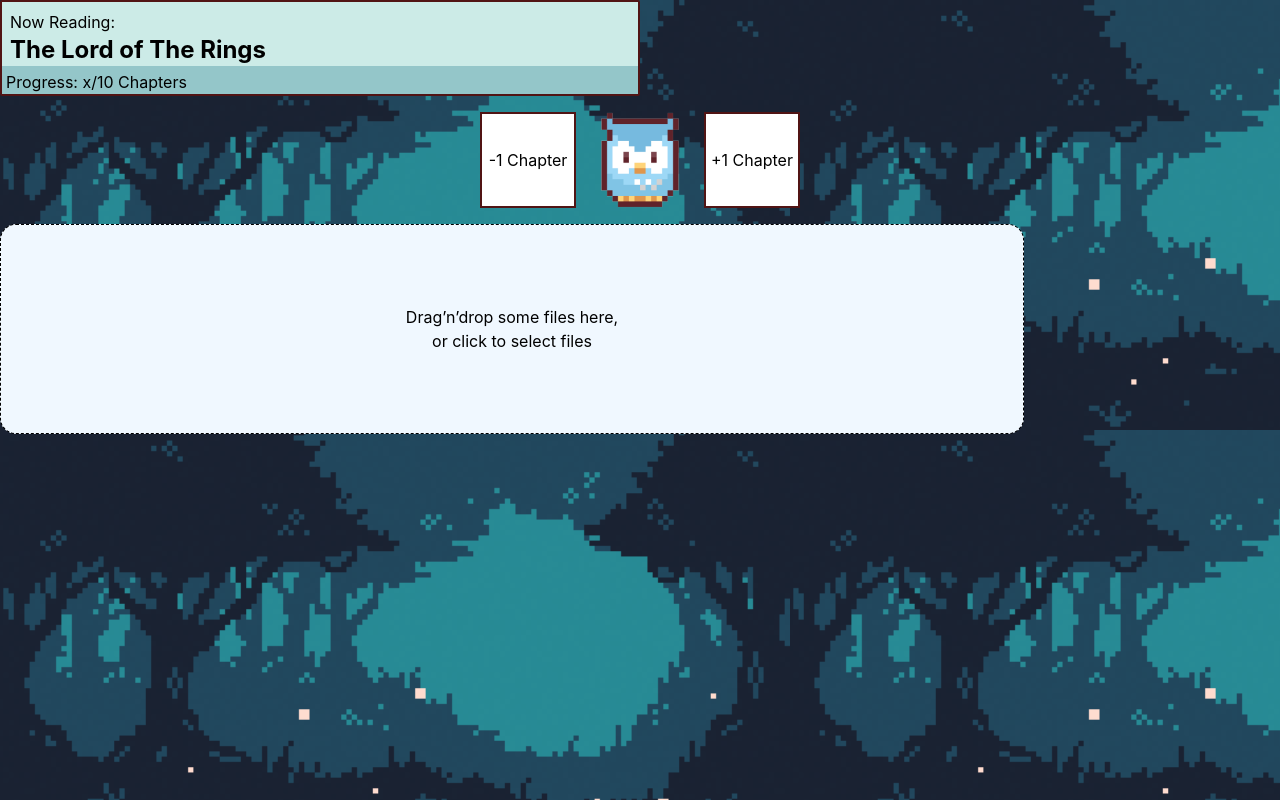
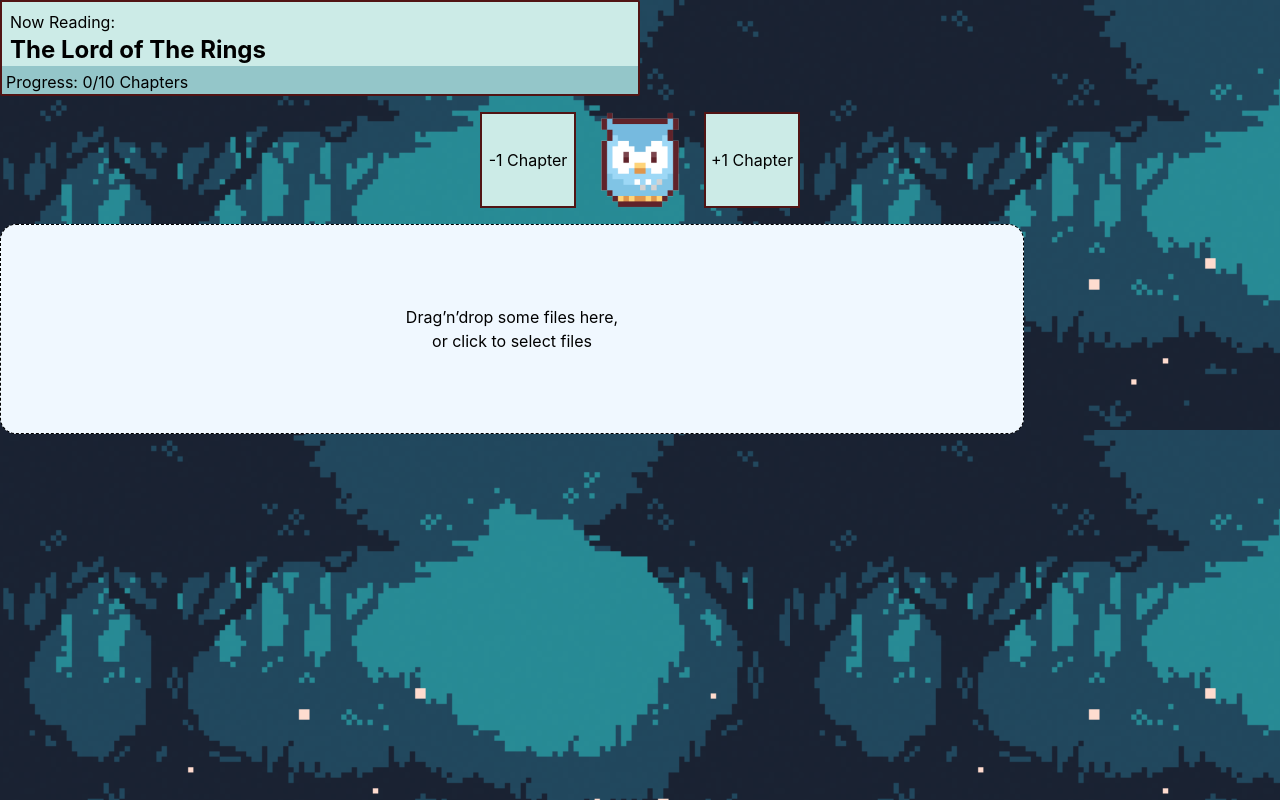
Before and after one commit to long715/HackOverflow-2022, a React (Create React App) app: page / in a window 1280 px wide. Both pictures are taken after a click on the element 640 px from the left and 160 px from the top of the page. Built offline with nearby package versions, Linux system fonts and the light colour scheme.

Commit message:
count status and buttons working

```diff
--- a/src/component/ReadingStatus.jsx
+++ b/src/component/ReadingStatus.jsx
@@ -2,7 +2,9 @@
 import React, {useState} from 'react';
 
 function ReadingStatus(){
+    const MAX =10;
     const [onPage, setOnPage] = useState(false);
+    const [count, setCount] = useState(0);
     return(
         <div>
             <div className="flex flex-col w-1/2 h-1/5 bg-[#CCEBE7] border-2 border-[#511414] rounded-sm">
@@ -11,15 +13,15 @@
                     <h2 className="font-bold text-2xl">The Lord of The Rings</h2>
                 </div>
                 <div className="w-78 h-2/5 bottom-0 bg-[#94C6C9]">
-                    <p className="ml-1 mt-1">Progress: x/10 Chapters</p>
+                    <p className="ml-1 mt-1">Progress: {count}/10 Chapters</p>
                 </div>
             </div>
             <div className ="flex justify-center items-center">
-                <button className={`bg-white ${onPage? "block":"hidden"} w-24 h-24 bg-[#CCEBE7] border-[#511414] border-2`}>-1 Chapter</button>
+                <button className={`bg-[#CCEBE7] ${onPage? "block":"hidden"} w-24 h-24 bg-[#CCEBE7] border-[#511414] border-2`} onClick={()=>setCount(count-1)} disabled={count<=0? true:false}>-1 Chapter</button>
                 <div className="w-32 h-32" onClick={()=> setOnPage(!onPage)}>
                     <img src={Character} alt="this is an image" className="cursor-pointer"/>
                 </div>
-                <button className={`bg-white ${onPage? "block":"hidden"} w-24 h-24 bg-[#CCEBE7] border-[#511414] border-2`}>+1 Chapter</button>
+                <button className={`bg-[#CCEBE7] ${onPage? "block":"hidden"} w-24 h-24 bg-[#CCEBE7] border-[#511414] border-2`} onClick={()=>setCount(count+1)} disabled={count>=MAX? true:false}>+1 Chapter</button>
             </div>
         </div>
     );
```
